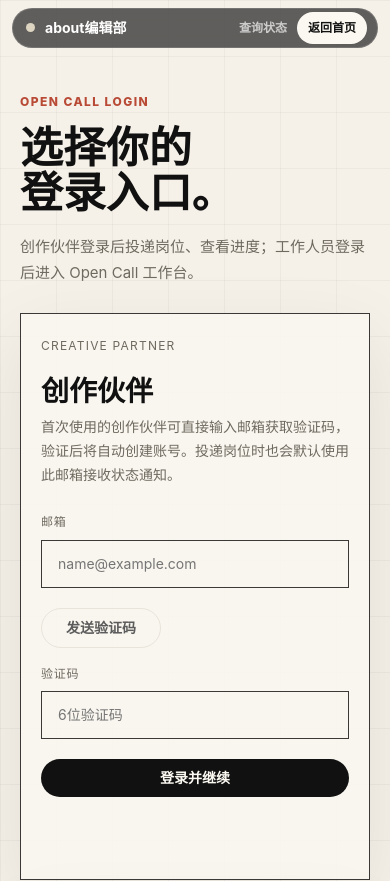
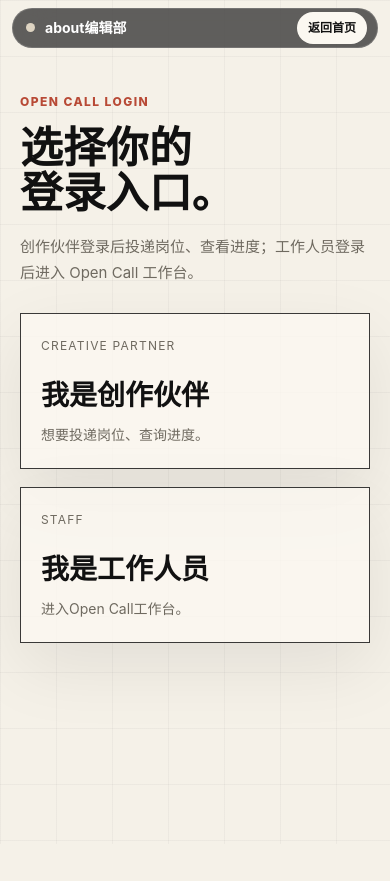
Before and after one commit to Autmao/about01, a website: page login.html in a window 390 px wide. Shown: the top 881 px of the page. After the commit the page ends 844 px from the top, so only its background shows below. Drawn offline with Linux system fonts and the light colour scheme.

Commit message:
fix: add role choice login entry

```diff
--- a/login.html
+++ b/login.html
@@ -24,9 +24,13 @@
         var(--login-paper);
       background-size: 56px 56px;
       color: var(--login-ink);
+      overflow-x: hidden;
     }
       .login-shell {
         min-height: 100vh;
+        width: 100%;
+        max-width: 100%;
+        min-width: 0;
         padding: 108px clamp(18px, 5vw, 76px) 64px;
         display: grid;
         grid-template-columns: minmax(0, 0.78fr) minmax(0, 1.22fr);
@@ -35,6 +39,7 @@
       }
     .login-intro {
       max-width: 620px;
+      min-width: 0;
     }
     .login-kicker {
       color: var(--login-accent);
@@ -56,17 +61,79 @@
       font-size: 17px;
       line-height: 1.75;
       margin-top: 28px;
+      overflow-wrap: anywhere;
     }
     .login-panels {
       display: grid;
       grid-template-columns: repeat(2, minmax(0, 1fr));
       gap: 18px;
     }
+    .login-choice {
+      display: grid;
+      grid-template-columns: repeat(2, minmax(0, 1fr));
+      gap: 18px;
+      min-width: 0;
+    }
+    .login-choice-card {
+      min-height: 236px;
+      border: 1px solid var(--login-line-strong);
+      background: rgba(251,248,241,0.78);
+      color: var(--login-ink);
+      padding: clamp(22px, 4vw, 34px);
+      display: flex;
+      flex-direction: column;
+      justify-content: space-between;
+      box-shadow: 0 24px 70px rgba(0,0,0,0.08);
+      transition: transform 180ms ease, background 180ms ease, box-shadow 180ms ease;
+      min-width: 0;
+    }
+    .login-choice-card:hover {
+      transform: translateY(-4px);
+      background: #fffdf7;
+      box-shadow: 0 30px 84px rgba(0,0,0,0.13);
+    }
+    .login-choice-card__label {
+      color: var(--login-muted);
+      font-size: 12px;
+      letter-spacing: 0.1em;
+      text-transform: uppercase;
+    }
+    .login-choice-card strong {
+      display: block;
+      margin-top: auto;
+      font-size: clamp(28px, 4vw, 44px);
+      line-height: 1.05;
+      font-weight: 720;
+    }
+    .login-choice-card small {
+      display: block;
+      margin-top: 12px;
+      color: var(--login-muted);
+      font-size: 14px;
+      line-height: 1.65;
+    }
+    .login-page[data-role="choice"] .login-panels,
+    .login-page:not([data-role]) .login-panels {
+      display: none;
+    }
+    .login-page[data-role="applicant"] .login-choice,
+    .login-page[data-role="staff"] .login-choice {
+      display: none;
+    }
+    .login-page[data-role="applicant"] .login-panels,
+    .login-page[data-role="staff"] .login-panels {
+      grid-template-columns: minmax(0, 620px);
+    }
+    .login-page[data-role="applicant"] #staff-panel,
+    .login-page[data-role="staff"] #applicant-panel {
+      display: none;
+    }
     .login-panel {
       border: 1px solid var(--login-line-strong);
       background: rgba(251,248,241,0.82);
       padding: clamp(22px, 4vw, 34px);
       box-shadow: 0 24px 70px rgba(0,0,0,0.08);
+      min-width: 0;
     }
     .login-panel.is-active {
       background: #fffdf7;
@@ -90,6 +157,7 @@
       color: var(--login-muted);
       font-size: 14px;
       line-height: 1.7;
+      overflow-wrap: anywhere;
     }
     .login-panel .form-label {
       letter-spacing: 0.06em;
@@ -129,10 +197,23 @@
     .login-note {
       color: var(--login-muted);
     }
+    .login-switch {
+      margin-top: 18px;
+      display: inline-flex;
+      align-items: center;
+      color: var(--login-muted);
+      font-size: 13px;
+      text-decoration: underline;
+      text-underline-offset: 4px;
+    }
+    .login-switch:hover {
+      color: var(--login-ink);
+    }
     @media (max-width: 960px) {
       .login-shell,
-      .login-panels {
-        grid-template-columns: 1fr;
+      .login-panels,
+      .login-choice {
+        grid-template-columns: minmax(0, 1fr);
       }
       .login-shell {
         align-items: start;
@@ -143,6 +224,23 @@
         min-height: auto;
         padding: 92px 20px 48px;
         gap: 28px;
+      }
+      .login-page .home-nav__links {
+        display: none;
+      }
+      .login-page .home-nav {
+        right: auto;
+        width: calc(100vw - 24px);
+      }
+      .login-intro,
+      .login-choice,
+      .login-panels {
+        width: calc(100vw - 40px);
+        max-width: calc(100vw - 40px);
+      }
+      .login-choice-card,
+      .login-panel {
+        width: 100%;
       }
       .login-kicker {
         font-size: 12px;
@@ -161,6 +259,10 @@
         line-height: 1.68;
         margin-top: 20px;
       }
+      .login-choice-card {
+        min-height: 156px;
+        padding: 22px 20px;
+      }
       .login-panel {
         padding: 22px 20px;
       }
@@ -168,6 +270,12 @@
   </style>
 </head>
 <body class="home-v2 login-page">
+  <script>
+    (function () {
+      const role = new URLSearchParams(window.location.search).get('role');
+      document.body.dataset.role = role === 'staff' || role === 'applicant' ? role : 'choice';
+    })();
+  </script>
   <nav class="home-nav" aria-label="主导航">
     <a class="home-nav__brand" href="index.html">about编辑部</a>
     <div class="home-nav__links">
@@ -180,8 +288,25 @@
   <main class="login-shell">
     <section class="login-intro">
       <div class="login-kicker">Open Call Login</div>
-      <h1><span>选择你的</span><span>登录入口。</span></h1>
-      <p>创作伙伴登录后投递岗位、查看进度；工作人员登录后进入 Open Call 工作台。</p>
+      <h1 id="login-title"><span>选择你的</span><span>登录入口。</span></h1>
+      <p id="login-desc">创作伙伴登录后投递岗位、查看进度；工作人员登录后进入 Open Call 工作台。</p>
+    </section>
+
+    <section class="login-choice" aria-label="选择登录身份">
+      <a class="login-choice-card" href="login.html?role=applicant" data-role-option="applicant">
+        <span class="login-choice-card__label">Creative Partner</span>
+        <span>
+          <strong>我是创作伙伴</strong>
+          <small>想要投递岗位、查询进度。</small>
+        </span>
+      </a>
+      <a class="login-choice-card" href="login.html?role=staff" data-role-option="staff">
+        <span class="login-choice-card__label">Staff</span>
+        <span>
+          <strong>我是工作人员</strong>
+          <small>进入Open Call工作台。</small>
+        </span>
+      </a>
     </section>
 
     <section class="login-panels" aria-label="登录入口">
@@ -205,6 +330,7 @@
           <div class="login-error" id="applicant-error"></div>
           <div class="login-note" id="applicant-note"></div>
         </form>
+        <a class="login-switch" href="login.html" data-reset-role>重新选择身份</a>
       </div>
 
       <div class="login-panel" id="staff-panel">
@@ -223,6 +349,7 @@
           <button type="submit" class="btn btn--primary btn--full" id="staff-login-btn">进入工作台</button>
           <div class="login-error" id="staff-error"></div>
         </form>
+        <a class="login-switch" href="login.html" data-reset-role>重新选择身份</a>
       </div>
     </section>
   </main>
@@ -231,6 +358,16 @@
   <script>
     const params = new URLSearchParams(window.location.search);
     const from = params.get('from') || '';
+    const requestedRole = params.get('role');
+    const selectedRole = requestedRole === 'staff' || requestedRole === 'applicant' ? requestedRole : 'choice';
+    const titleEl = document.getElementById('login-title');
+    const descEl = document.getElementById('login-desc');
+
+    function roleUrl(role) {
+      const next = new URLSearchParams({ role });
+      if (from) next.set('from', from);
+      return `login.html?${next.toString()}`;
+    }
 
     function safeRedirect(defaultPath, allowAdmin) {
       if (!from || from.includes('://') || from.startsWith('//')) return defaultPath;
@@ -244,11 +381,24 @@
     }
 
     document.addEventListener('DOMContentLoaded', () => {
+      document.body.dataset.role = selectedRole;
+      document.querySelectorAll('[data-role-option]').forEach(link => {
+        link.href = roleUrl(link.dataset.roleOption);
+      });
+      document.querySelectorAll('[data-reset-role]').forEach(link => {
+        link.href = from ? `login.html?from=${encodeURIComponent(from)}` : 'login.html';
+      });
+      if (selectedRole === 'applicant') {
+        titleEl.innerHTML = '<span>创作伙伴</span><span>登录。</span>';
+        descEl.textContent = '想要投递岗位、查询进度。';
+      } else if (selectedRole === 'staff') {
+        titleEl.innerHTML = '<span>工作人员</span><span>登录。</span>';
+        descEl.textContent = '进入Open Call工作台。';
+      }
       window.scrollTo(0, 0);
       requestAnimationFrame(() => window.scrollTo(0, 0));
-      const role = params.get('role');
-      if (role === 'staff' || role === 'applicant') {
-        document.getElementById(`${role}-panel`)?.classList.add('is-active');
+      if (selectedRole === 'staff' || selectedRole === 'applicant') {
+        document.getElementById(`${selectedRole}-panel`)?.classList.add('is-active');
       }
       const currentEmail = Store.getApplicantEmail();
       if (currentEmail) {
```
